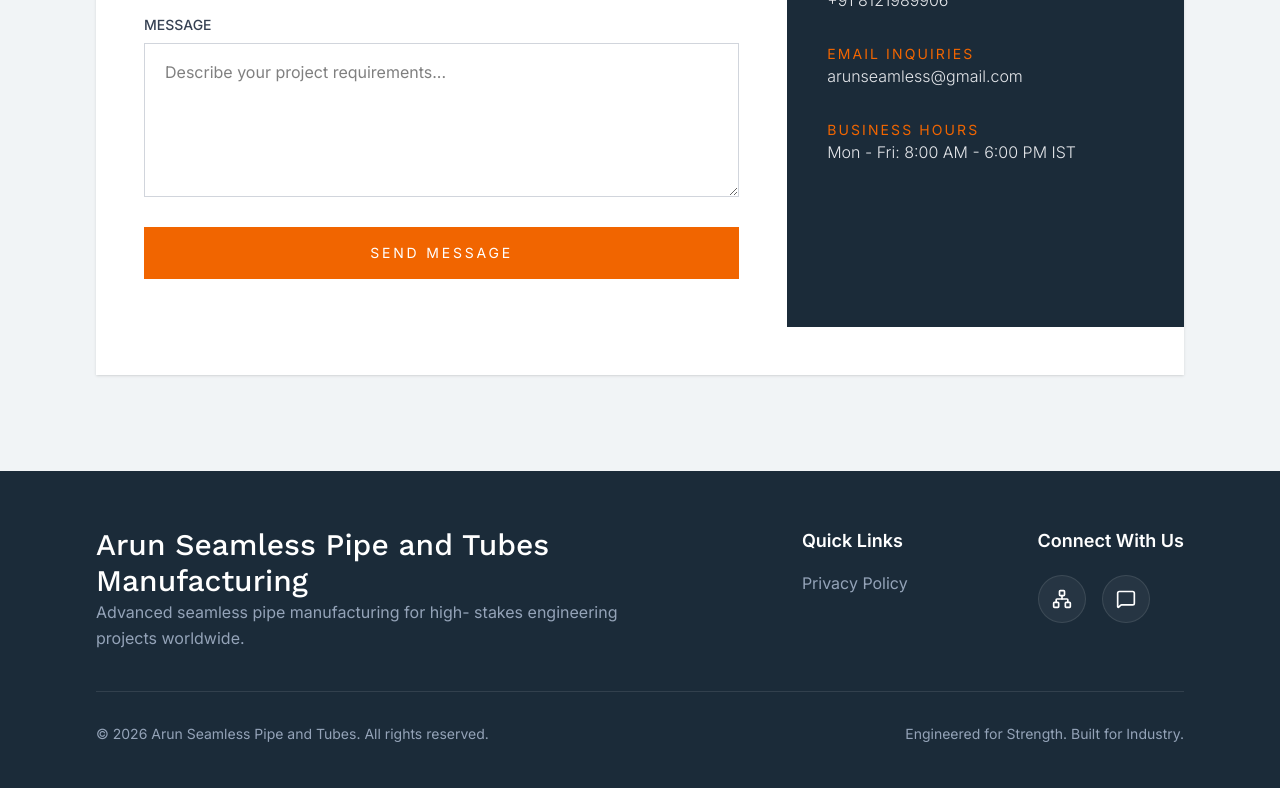
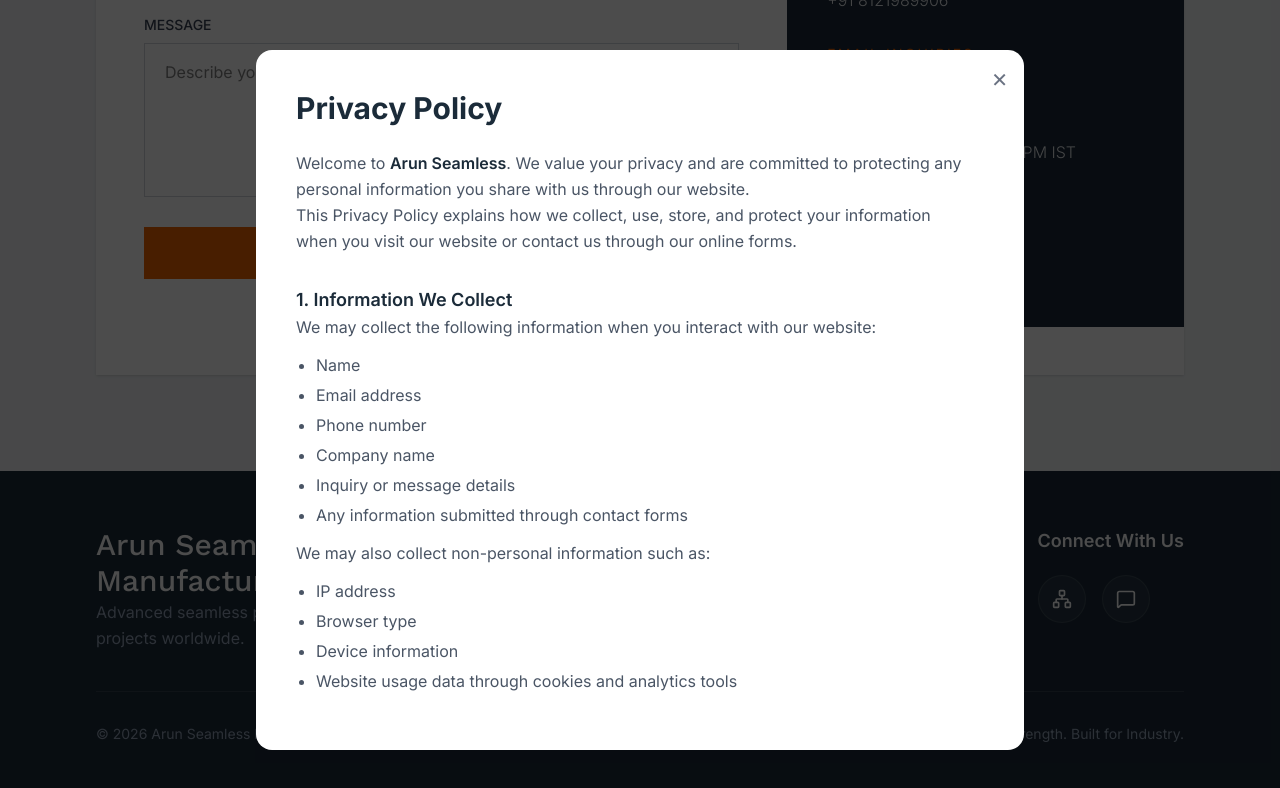
Before and after one commit to suyan-python/pipesandtubes, a React (Vite) app in the folder client/: page / in a window 1280 px wide. Both pictures are taken after a click on the button "Privacy Policy". Shown: the part 4952-5740 px from the top of the page. Built offline with nearby package versions, Linux system fonts and the light colour scheme; a web font is replaced by a local one.

Commit message:
Update: Privacy Policy

```diff
--- a/client/src/constant/Footer.jsx
+++ b/client/src/constant/Footer.jsx
@@ -1,4 +1,4 @@
-import React from "react";
+import React, { useState } from "react";
 
 import icon1 from "../assets/elements/icons/footer1.png";
 import icon2 from "../assets/elements/icons/footer2.png";
@@ -6,6 +6,8 @@
 
 const Footer = () =>
 {
+    const [showPrivacy, setShowPrivacy] = useState(false);
+
     return (
         <footer className="w-full bg-[#1B2B39] px-6 py-14 text-white md:px-16 lg:px-24">
 
@@ -33,7 +35,10 @@
                         Quick Links
                     </h3>
 
-                    <button className="w-fit text-left text-[#94A3B8] text-xs md:text-base transition duration-300 hover:text-[#F16500] cursor-pointer">
+                    <button
+                        onClick={() => setShowPrivacy(true)}
+                        className="w-fit text-left text-[#94A3B8] text-xs md:text-base transition duration-300 hover:text-[#F16500] cursor-pointer"
+                    >
                         Privacy Policy
                     </button>
 
@@ -84,6 +89,192 @@
 
             </div>
 
+            {showPrivacy && (
+                <div className="fixed inset-0 z-50 flex items-center justify-center bg-black/70 px-4">
+
+                    <div className="w-full max-w-3xl rounded-2xl bg-white p-6 md:p-10 relative">
+
+                        {/* Close Button */}
+                        <button
+                            onClick={() => setShowPrivacy(false)}
+                            className="absolute right-4 top-4 text-gray-500 hover:text-black text-xl"
+                        >
+                            ✕
+                        </button>
+
+                        {/* Title */}
+                        <h2 className="text-2xl md:text-3xl font-bold text-[#1B2B39]">
+                            Privacy Policy
+                        </h2>
+
+                        <div className="mt-6 max-h-[70vh] overflow-y-auto pr-2 text-sm md:text-base text-gray-700 leading-relaxed space-y-8">
+
+                            {/* Intro */}
+                            <section>
+                                <p className="text-gray-600">
+                                    Welcome to <span className="font-semibold text-[#1B2B39]">Arun Seamless</span>.
+                                    We value your privacy and are committed to protecting any personal information you share with us through our website.
+                                </p>
+
+                                <p className="mt-3 text-gray-600">
+                                    This Privacy Policy explains how we collect, use, store, and protect your information when you visit our website or contact us through our online forms.
+                                </p>
+                            </section>
+
+                            {/* Section 1 */}
+                            <section>
+                                <h3 className="text-lg font-semibold text-[#1B2B39]">
+                                    1. Information We Collect
+                                </h3>
+
+                                <p className="mt-2 text-gray-600">
+                                    We may collect the following information when you interact with our website:
+                                </p>
+
+                                <ul className="mt-3 list-disc pl-5 space-y-1 text-gray-600">
+                                    <li>Name</li>
+                                    <li>Email address</li>
+                                    <li>Phone number</li>
+                                    <li>Company name</li>
+                                    <li>Inquiry or message details</li>
+                                    <li>Any information submitted through contact forms</li>
+                                </ul>
+
+                                <p className="pt-3 text-gray-600">
+                                    We may also collect non-personal information such as:
+
+                                    <ul className="mt-3 list-disc pl-5 space-y-1 text-gray-600">
+                                        <li>IP address</li>
+                                        <li>Browser type</li>
+                                        <li>Device information</li>
+                                        <li>Website usage data through cookies and analytics tools</li>
+                                    </ul>
+                                </p>
+                            </section>
+
+                            {/* Section 2 */}
+                            <section>
+                                <h3 className="text-lg font-semibold text-[#1B2B39]">
+                                    2. How We Use Your Information
+                                </h3>
+
+                                <ul className="mt-3 list-disc pl-5 space-y-1 text-gray-600">
+                                    <li>Respond to inquiries and customer requests</li>
+                                    <li>Provide product and company information</li>
+                                    <li>Improve website performance and user experience</li>
+                                    <li>Communicate regarding business opportunities or services</li>
+                                    <li>Maintain internal records and security</li>
+                                </ul>
+
+                                <p className="mt-3 font-medium text-gray-700">
+                                    We do not sell, rent, or trade your personal information to third parties.
+                                </p>
+                            </section>
+
+                            {/* Section 3 */}
+                            <section>
+                                <h3 className="text-lg font-semibold text-[#1B2B39]">
+                                    3. Cookies & Analytics
+                                </h3>
+
+                                <p className="mt-2 text-gray-600">
+                                    Our website may use cookies and third-party analytics tools to understand visitor behavior and improve website functionality.
+                                </p>
+
+                                <p className="mt-3 text-gray-600">
+                                    You can choose to disable cookies through your browser settings. However, some features of the website may not function properly.
+                                </p>
+                            </section>
+
+                            {/* Section 4 */}
+                            <section>
+                                <h3 className="text-lg font-semibold text-[#1B2B39]">
+                                    4. Data Protection
+                                </h3>
+
+                                <p className="mt-2 text-gray-600">
+                                    We implement appropriate security measures to protect your personal information against unauthorized access, misuse, disclosure, or alteration.
+
+                                </p>
+
+                                <p className="mt-3 text-gray-600">
+                                    While we strive to protect your data, no method of internet transmission or electronic storage is completely secure.
+
+                                </p>
+                            </section>
+
+                            {/* Section 5 */}
+                            <section>
+                                <h3 className="text-lg font-semibold text-[#1B2B39]">
+                                    5. Third-Party Links
+                                </h3>
+
+                                <p className="mt-2 text-gray-600">
+                                    Our website may contain links to third-party websites. We are not responsible for the privacy practices or content of external websites.
+                                    We encourage users to review the privacy policies of any external sites they visit.
+
+                                </p>
+                            </section>
+
+                            {/* Section 6 */}
+                            <section>
+                                <h3 className="text-lg font-semibold text-[#1B2B39]">
+                                    6. Information Sharing
+                                </h3>
+
+                                <p className="mt-2 text-gray-600">
+                                    We may disclose information if required by law, legal process, or government request, or when necessary to protect our rights and website security.
+
+                                </p>
+                            </section>
+
+                            {/* Section 7 */}
+                            <section>
+                                <h3 className="text-lg font-semibold text-[#1B2B39]">
+                                    7. Your Rights
+                                </h3>
+                                <p>You may request to:</p>
+                                <ul className="mt-3 list-disc pl-5 space-y-1 text-gray-600">
+                                    <li>Access the personal information we hold about you</li>
+                                    <li>Correct inaccurate information</li>
+                                    <li>Request deletion of your information</li>
+                                </ul>
+                            </section>
+
+                            {/* Section 8 */}
+                            <section>
+                                <h3 className="text-lg font-semibold text-[#1B2B39]">
+                                    8. Contact Us
+                                </h3>
+                                <p>If you have any questions regarding this Privacy Policy, you may contact us at:</p>
+
+                                <p className="mt-2 text-gray-600">
+                                    Arun Seamless Website
+                                    <br />
+                                    <a href="https://www.arunseamless.com" target="_blank" rel="noopener noreferrer" className="text-blue-500 italic hover:underline">
+                                        www.arunseamless.com
+                                    </a>
+                                </p>
+                            </section>
+
+                            {/* Section 9 */}
+                            <section>
+                                <h3 className="text-lg font-semibold text-[#1B2B39]">
+                                    9. Updates to This Policy
+                                </h3>
+
+                                <p className="mt-2 text-gray-600">
+                                    We may update this Privacy Policy from time to time. Any changes will be posted on this page with the updated effective date.
+                                </p>
+                            </section>
+
+                        </div>
+
+                    </div>
+
+                </div>
+            )}
+
         </footer>
     );
 };
```
